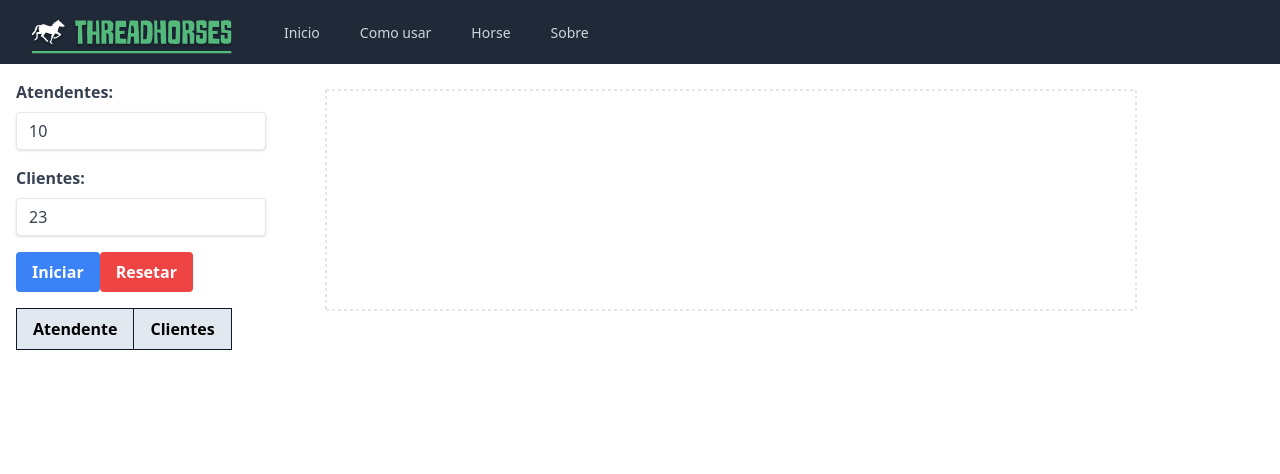
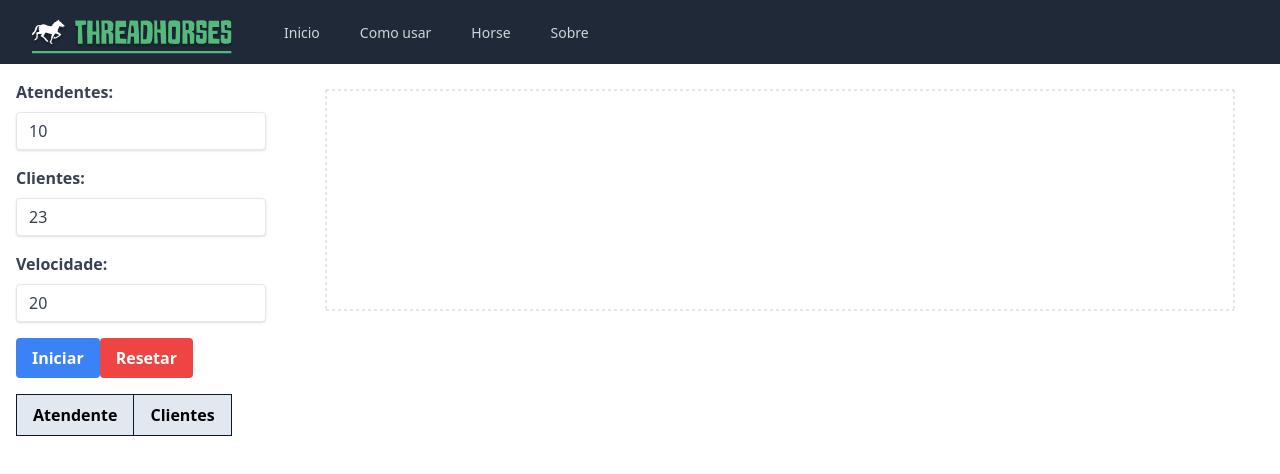
Before and after one commit to EuMotta/Threads-NextJs, a Next.js app: page /CallCenter in a window 1280 px wide. Shown: the top 474 px of the page. Built offline with nearby package versions, Linux system fonts and the light colour scheme.

Commit message:
CallCenter chart update + CallCenter reset program

```diff
--- a/src/app/components/Charts.jsx
+++ b/src/app/components/Charts.jsx
@@ -154,7 +154,7 @@ const Graph1CallCenter = ({ stat, attendantStats }) => {
   const COLORS = ['#0088FE', '#00C49F', '#FFBB28'];
 
   return (
-    <ResponsiveContainer width={900} height={300}>
+    <ResponsiveContainer width="100%" height={300}>
       <LineChart
         width={500}
         height={200}
--- a/src/app/sections/CallCenter/CallCenter.jsx
+++ b/src/app/sections/CallCenter/CallCenter.jsx
@@ -5,8 +5,11 @@ const CallCenter = () => {
   const [attendant, setAttendant] = useState(10);
   const [client, setClient] = useState(23);
   const [attendantStats, setAttendantStats] = useState([]);
+  const [attendantSpeed, setAttendantSpeed] = useState(20);
+  const [isRunning, setIsRunning] = useState(false);
 
   const startProgram = async () => {
+    setIsRunning(true);
     setAttendant(attendant);
     let remainingClients = client;
     let stats = new Array(attendant).fill(0);
@@ -14,6 +17,7 @@ const CallCenter = () => {
 
     /* Promise */
     for (let i = 0; i < attendant; i++) {
+      if (!isRunning) return;
       promises.push(
         new Promise(async resolve => {
           while (remainingClients > 0) {
@@ -22,7 +26,7 @@ const CallCenter = () => {
             console.log(remainingClients);
             setAttendantStats([...stats]);
             await new Promise(resolve =>
-              setTimeout(resolve, (Math.random() * (20 - 1) + 20) * 1000),
+              setTimeout(resolve, (Math.random() * (attendantSpeed - 10) + attendantSpeed) * 1000),
             );
           }
 
@@ -66,6 +70,19 @@ const CallCenter = () => {
               max={100}
               min={1}
               onChange={e => setClient(+e.target.value)}
+            />
+          </div>
+          <div className="mb-4">
+            <label className="block text-gray-700 font-bold mb-2">
+              Velocidade:
+            </label>
+            <input
+              className="shadow appearance-none border rounded w-full py-2 px-3 text-gray-700 leading-tight focus:outline-none focus:shadow-outline"
+              type="number"
+              value={attendantSpeed}
+              max={100}
+              min={15}
+              onChange={e => setAttendantSpeed(+e.target.value)}
             />
           </div>
           <button
```
Lines whose indentation alone changed are shown as unchanged.
